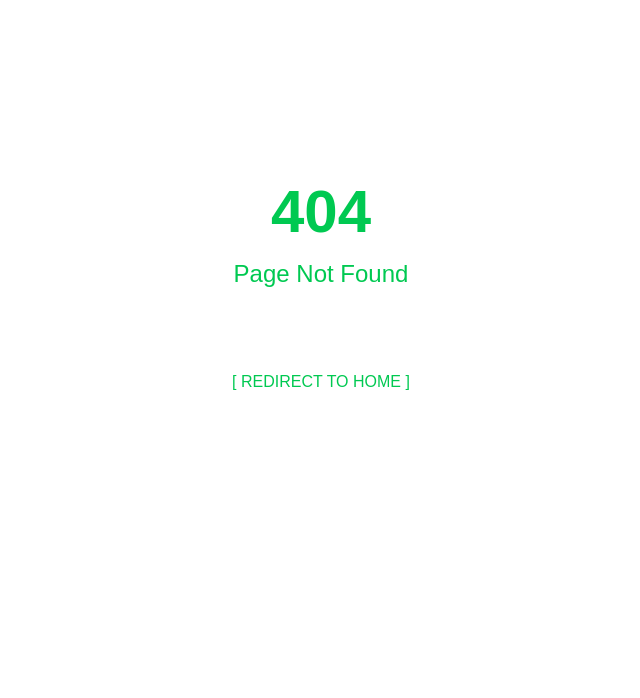
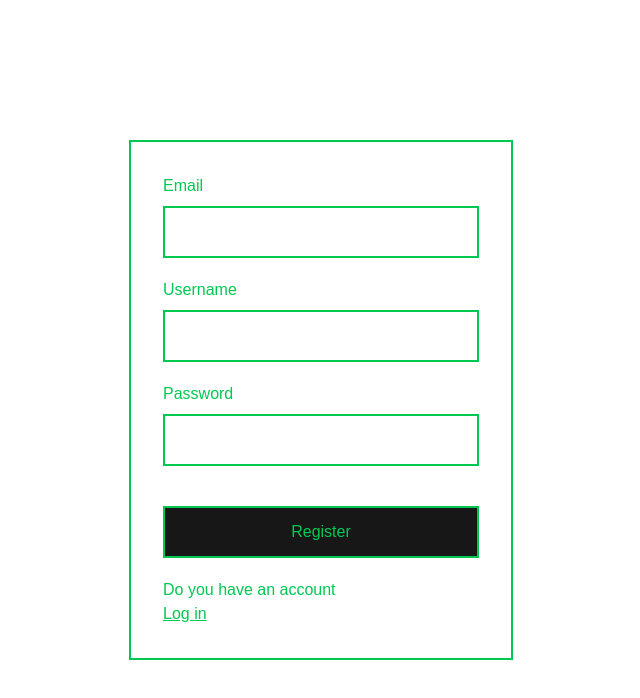
Before and after one commit to AndreNobree/alcommit-front, a Next.js app: page /register in a window 1280 px wide. Before the commit this address had no page. Shown: the top 698 px of the page, without its empty margins (319-959 px from the left). Built offline with nearby package versions, Linux system fonts and the light colour scheme.

Commit message:
criação da tela de registro + salvamento de dados e salvamento de projetos novos na tela de new project

```diff
--- a/app/page.tsx
+++ b/app/page.tsx
@@ -64,6 +64,13 @@ export default function Home() {
         >
           Login
         </button>
+
+        <div>
+          <p className="mt-5 text-green-500">Don't have an account? </p>
+          <a href="/register" className="text-green-500 underline">
+            Register
+          </a>
+        </div>
       </div>
     </div>
   );
--- a/app/projects/addprojects/page.tsx
+++ b/app/projects/addprojects/page.tsx
@@ -7,6 +7,11 @@ import Header from '../../../components/header';
 export default function AddProject() {
   const [techInput, setTechInput] = useState("");
   const [technologies, setTechnologies] = useState<string[]>([]);
+  const [name, setName] = useState("");
+  const [repository, setRepository] = useState("");
+  const [location, setLocation] = useState("");
+  const [status, setStatus] = useState("");
+
 
 //adiciona tecnologia a tabela
   const addTechnology = () => {
@@ -20,6 +25,45 @@ export default function AddProject() {
     setTechnologies(technologies.filter(t => t !== tech));
   };
 
+  const handleAddProject = async () => {
+    try {
+      const token = localStorage.getItem("token");
+
+      //passar o token para liberar a rota
+      const response = await fetch("http://localhost:8080/projects/addprojects", {
+        method: "POST",
+        headers: {
+          "Content-Type": "application/json",
+          "Authorization": `Bearer ${token}`
+        },
+        body: JSON.stringify({
+          name,
+          status,
+          repository,
+          location
+        }),
+      });
+
+      if (!response.ok) {
+        throw new Error("Erro ao adicionar projeto");
+      }
+
+      const data = await response.json();
+      console.log("TOKEN:", data.token);
+
+      // exemplo de armazenar token
+      localStorage.setItem("token", data.token);
+      document.cookie = `token=${data.token}; path=/;`;
+
+
+      // redirecionar
+      window.location.href = "/projects/myprojects";
+
+    } catch (err) {
+      alert(err);
+    }
+  };
+
   return (
     <div>
       <Header/>
@@ -29,7 +73,7 @@ export default function AddProject() {
             <img src="/images/assets/back.png" />
           </Link>
 
-          {/* Project Name */}
+
           <div className="ml-10 mt-5">
             <p className="text-green-500 font-mono ml-10 text-2xl">
               Project Name:
@@ -38,10 +82,12 @@ export default function AddProject() {
               type="text"
               className="bg-neutral-800 text-green-500 border border-green-500 rounded-md font-mono p-2 w-100 mt-2 ml-10"
               placeholder="Enter project name here..."
+              value={name}
+              onChange={(e) => setName(e.target.value)}
             />
           </div>
 
-          {/* Technologies Input */}
+
           <div className="ml-10 mt-5">
             <p className="text-green-500 font-mono ml-10 text-2xl">
               Technologies
@@ -70,7 +116,7 @@ export default function AddProject() {
             </div>
           </div>
 
-          {/* Github Link */}
+
           <div className="ml-10 mt-5">
             <p className="text-green-500 font-mono ml-10 text-2xl">
               Link Github:
@@ -79,10 +125,12 @@ export default function AddProject() {
               type="text"
               className="bg-neutral-800 text-green-500 border border-green-500 rounded-md font-mono p-2 w-100 mt-2 ml-10"
               placeholder="Enter project link here..."
+              value={repository}
+              onChange={(e) => setRepository(e.target.value)}
             />
           </div>
 
-          {/* Path PC */}
+
           <div className="ml-10 mt-5">
             <p className="text-green-500 font-mono ml-10 text-2xl">
               Location Path:
@@ -91,22 +139,27 @@ export default function AddProject() {
               type="text"
               className="bg-neutral-800 text-green-500 border border-green-500 rounded-md font-mono p-2 w-100 mt-2 ml-10"
               placeholder="Enter project path here..."
+              value={location}
+              onChange={(e) => setLocation(e.target.value)}
             />
           </div>
 
-          {/* Save Button */}
           <div className="ml-10 mt-5">
-            <button className="w-100 bg-green-500 text-neutral-900 font-mono px-3 py-1 rounded-md hover:bg-green-600 transition-colors ml-10 mt-5 cursor-pointer">
+            <button
+              onClick={handleAddProject}
+              className="w-100 bg-green-500 text-neutral-900 font-mono px-3 py-1 rounded-md hover:bg-green-600 transition-colors ml-10 mt-5 cursor-pointer">
                 Save Project
             </button>
           </div>
         </div>
 
-        {/* Right side: status + table */}
         <div className="mr-10">
           <div className="ml-10 mt-15">
             <p className="text-green-500 font-mono text-2xl">Status:</p>
-            <select className="w-100 mr-10 p-2 bg-neutral-800 text-green-500 border border-green-500 rounded-md font-mono cursor-pointer mt-2">
+            <select
+              value={status}
+              onChange={(e) => setStatus(e.target.value)}
+              className="w-100 mr-10 p-2 bg-neutral-800 text-green-500 border border-green-500 rounded-md font-mono cursor-pointer mt-2">
                 <option value="finished">Finished</option>
                 <option value="progress">In Progress</option>
                 <option value="paused">Paused</option>
@@ -115,7 +168,6 @@ export default function AddProject() {
             </select>
           </div>
 
-          {/* Technologies Table */}
           <div className="ml-10 mt-10 border-green-500 border-2 p-5 rounded-md w-100 max-h-80 overflow-auto">
             <table>
               <thead>
--- /dev/null
+++ b/app/register/page.tsx
@@ -0,0 +1,85 @@
+"use client";
+
+import { useState } from "react";
+
+export default function Register() {
+    const [email, setEmail] = useState("");
+    const [username, setUsername] = useState("");
+    const [password, setPassword] = useState("");
+
+    const handleLogin = async () => {
+        try {
+        const response = await fetch("http://localhost:8080/auth/register", {
+            method: "POST",
+            headers: {
+            "Content-Type": "application/json",
+            },
+            body: JSON.stringify({
+            email,
+            username,
+            password,
+            }),
+        });
+
+        if (!response.ok) {
+            throw new Error("Erro ao registrar usuário");
+        }
+
+        const data = await response.json();
+
+        // exemplo de armazenar token
+        localStorage.setItem("token", data.token);
+        document.cookie = `token=${data.token}; path=/;`;
+
+
+        // redirecionar
+        window.location.href = "/projects/myprojects";
+
+        } catch (err) {
+        alert(err);
+        }
+    };
+  return (
+    <div className="flex items-center justify-center w-full h-screen">
+      <div className="w-96 p-8 border-2 border-green-500">
+        <label className="block mb-2 text-green-500">Email</label>
+        <input
+          className="w-full p-3 border-2 text-green-500 outline-0"
+          type="email"
+          value={email}
+          onChange={(e) => setEmail(e.target.value)}
+        />
+
+        <label className="block mb-2 text-green-500 mt-5">Username</label>
+        <input
+          className="w-full p-3 border-2 text-green-500 outline-0"
+          type="text"
+          value={username}
+          onChange={(e) => setUsername(e.target.value)}
+        />
+
+        <label className="block mb-2 text-green-500 mt-5">Password</label>
+        <input
+          className="w-full p-3 border-2 text-green-500 outline-0"
+          type="password"
+          value={password}
+          onChange={(e) => setPassword(e.target.value)}
+        />
+
+        <button
+          onClick={handleLogin}
+          className="w-full mt-10 p-3 bg-neutral-900 text-green-500 cursor-pointer border-2 hover:bg-green-500 hover:text-neutral-900 transition-colors"
+        >
+          Register
+        </button>
+
+        <div>
+          <p className="mt-5 text-green-500">Do you have an account </p>
+          <a href="/" className="text-green-500 underline">
+            Log in
+          </a>
+        </div>
+      </div>
+    </div>
+  );
+}
--- a/middleware.js
+++ /dev/null
@@ -1,18 +0,0 @@
-import { NextResponse } from "next/server";
-
-export function middleware(req) {
-  const token = req.cookies.get("token")?.value;
-
-  // Se tentar acessar páginas protegidas sem token → retornar pro login
-  if (!token && req.nextUrl.pathname.startsWith("/projects")) {
-    return NextResponse.redirect(new URL("/login", req.url));
-  }
-
-  return NextResponse.next();
-}
-
-export const config = {
-  matcher: [
-    "/projects/:path*", // protege QUALQUER rota dentro de /projects
-  ],
-};
--- /dev/null
+++ b/proxy.js
@@ -0,0 +1,18 @@
+import { NextResponse } from 'next/server';
+
+export function proxy(request) {
+  const token = request.cookies.get("token")?.value;
+
+  // Rotas protegidas
+  const protectedRoutes = ['/projects'];
+
+  const { pathname } = request.nextUrl;
+
+  const isProtected = protectedRoutes.some(route => pathname.startsWith(route));
+
+  if (isProtected && !token) {
+    return NextResponse.redirect(new URL('/', request.url));
+  }
+
+  return NextResponse.next();
+}
```
Lines whose indentation alone changed are shown as unchanged.
